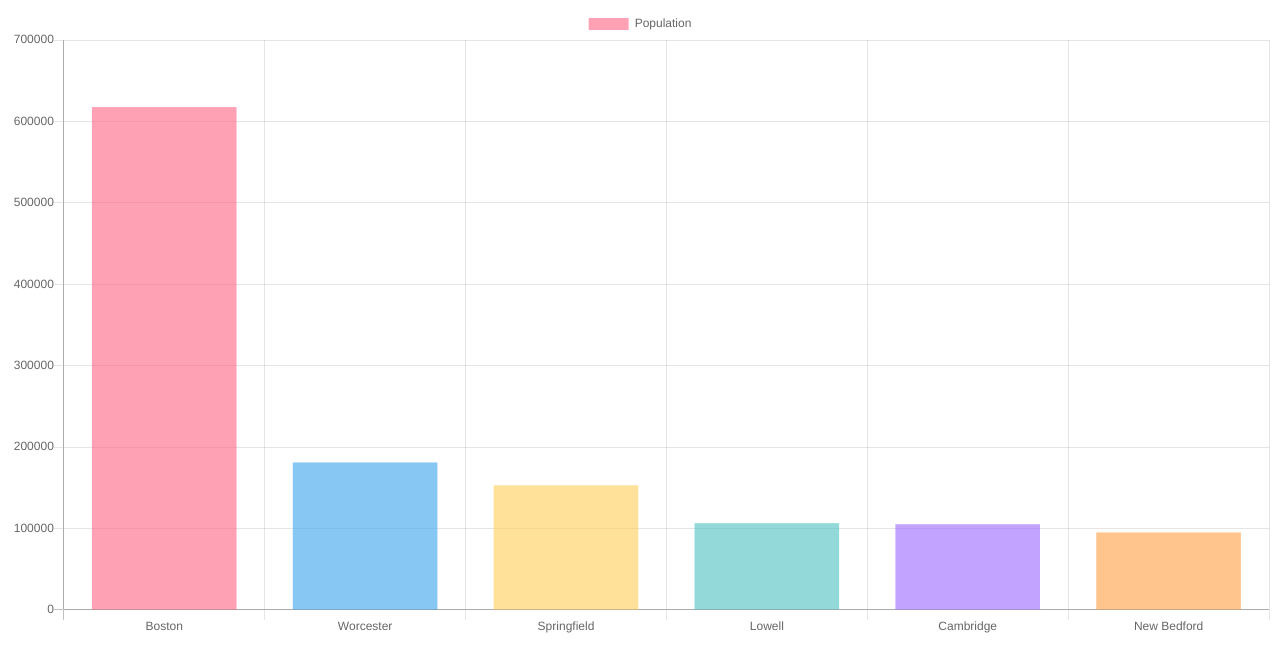
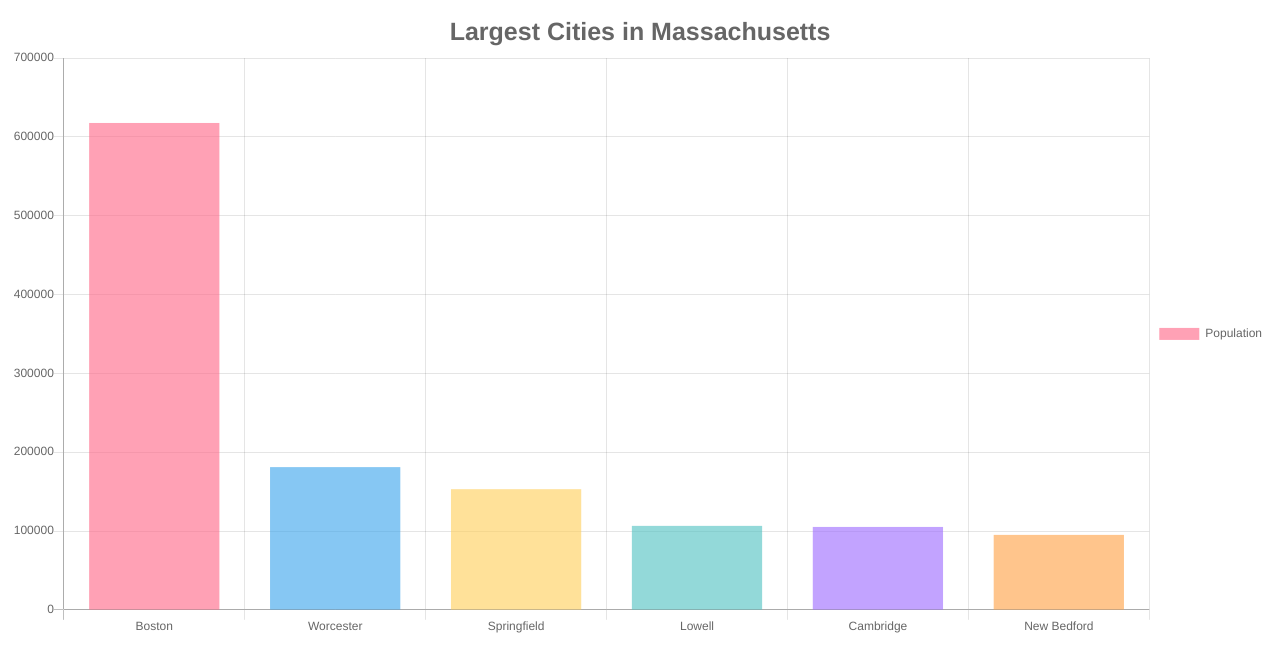
Before and after one commit to BrandonCzaja/React-Practice-Projects, a React (Create React App) app in the folder charts/: page / in a window 1280 px wide. Shown: the top 672 px of the page. Built offline with nearby package versions, Linux system fonts and the light colour scheme.

Commit message:
Added legend and title

```diff
--- a/charts/src/components/Chart.jsx
+++ b/charts/src/components/Chart.jsx
@@ -27,7 +27,20 @@ class Chart extends Component {
 	render() {
 		return (
 			<div className="chart">
-				<Bar data={this.state.chartData} options={{}} />
+				<Bar
+					data={this.state.chartData}
+					options={{
+						title: {
+							display: true,
+							text: "Largest Cities in Massachusetts",
+							fontSize: 25,
+						},
+						legend: {
+							display: true,
+							position: "right",
+						},
+					}}
+				/>
 			</div>
 		);
 	}
```
